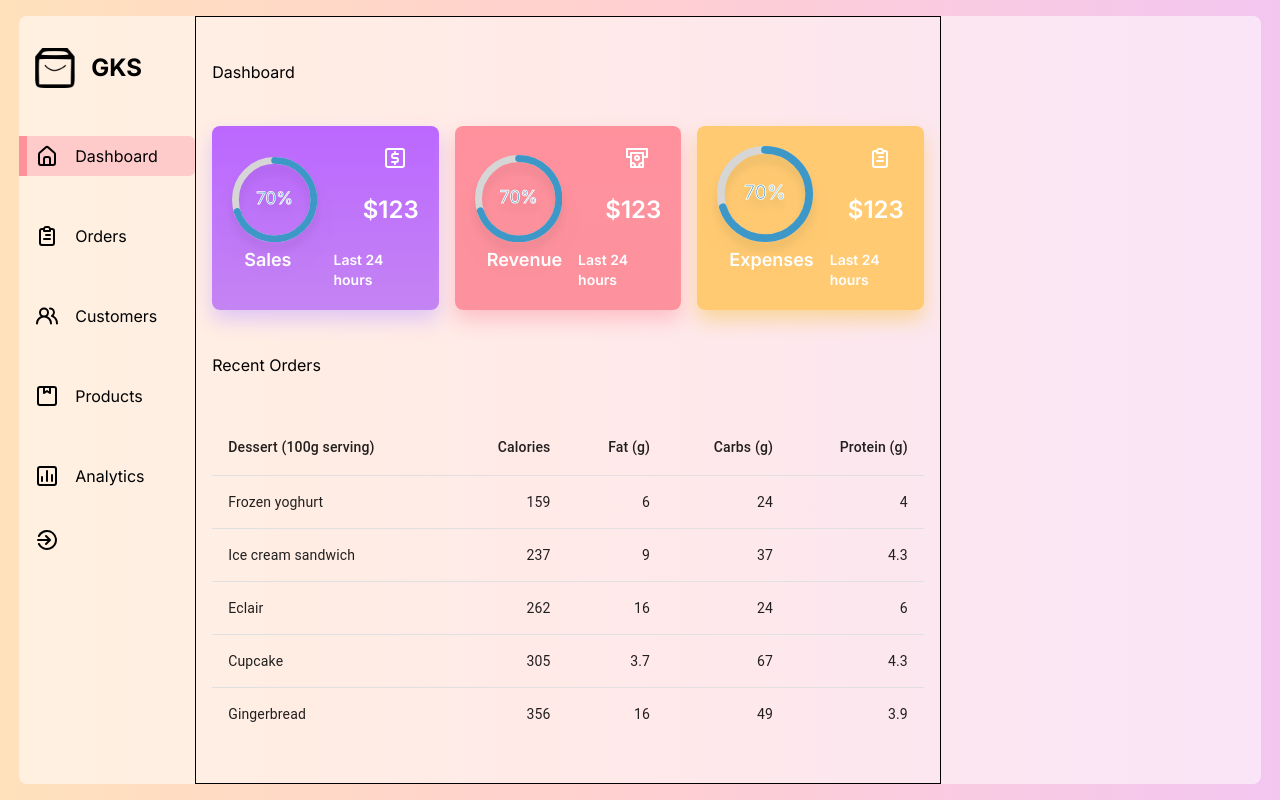
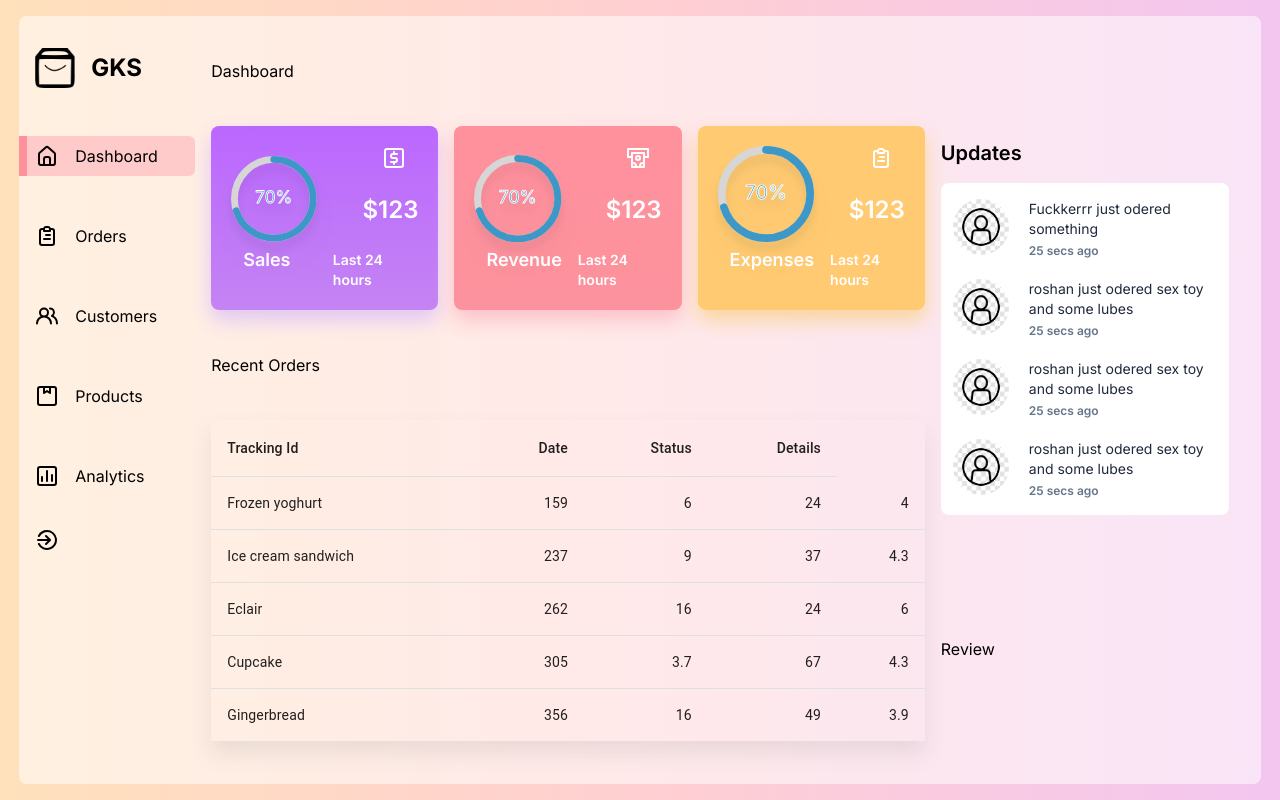
Before and after one commit to rossiKellss/admin-panel, a React (Vite) app: page / in a window 1280 px wide. Built offline with nearby package versions, Linux system fonts and the light colour scheme.

Commit message:
update section designed

```diff
--- a/src/App.jsx
+++ b/src/App.jsx
@@ -1,5 +1,6 @@
 import Sidebar from "./components/Sidebar"
 import Dashboard from "./Main/Dashboard"
+import RightSide from "./RightSide/RightSide"
 
 function App() {
 
@@ -9,6 +10,7 @@ function App() {
       <div className="grid grid-cols-custom-layout w-[97%] min-h-[96vh] bg-glass rounded-lg overflow-hidden">
         <Sidebar/>
         <Dashboard/>
+        <RightSide/>
       </div>
 
     </div>
--- a/src/Data/data.js
+++ b/src/Data/data.js
@@ -8,6 +8,8 @@ import {
     UilUsdSquare
 
 } from "@iconscout/react-unicons"
+
+import user from '../assets/user.png'
 
 export const lists=[
     {
@@ -72,3 +74,35 @@ export const cardsData=[
         ]
     }
 ]
+
+export const updatesData=[
+    {
+        icon:user,
+        name:"Rossi",
+        message:"Fuckkerrr just odered something",
+        time:"2h"
+    },
+    {
+        icon:user,
+        message:"roshan just odered sex toy and some lubes",
+        time:"3h"
+
+
+    },
+    {
+        icon:user,
+        message:"roshan just odered sex toy and some lubes",
+        time:"3h"
+
+
+    },
+    {
+        icon:user,
+        message:"roshan just odered sex toy and some lubes",
+        time:"3h"
+
+
+    },
+
+
+]
--- a/src/Main/Dashboard.jsx
+++ b/src/Main/Dashboard.jsx
@@ -4,7 +4,7 @@ import ProductTable from '../table/Table'
 
 function Dashboard() {
   return (
-    <div className='flex flex-col justify-evenly px-4 border'>
+    <div className='flex flex-col justify-evenly px-4 '>
         <h1>Dashboard</h1>
         <Cards/>
         <h2>Recent Orders</h2>
--- /dev/null
+++ b/src/RightSide/Reviews/Review.jsx
@@ -0,0 +1,9 @@
+
+
+function Review() {
+  return (
+    <div>Review</div>
+  )
+}
+
+export default Review
--- /dev/null
+++ b/src/RightSide/RightSide.jsx
@@ -0,0 +1,14 @@
+import Review from "./Reviews/Review"
+import Updates from "./Updates/Updates"
+
+
+function RightSide() {
+  return (
+    <div className="flex flex-col justify-evenly">
+        <Updates/>
+        <Review/>
+        </div>
+  )
+}
+
+export default RightSide
--- /dev/null
+++ b/src/RightSide/Updates/Updates.jsx
@@ -0,0 +1,27 @@
+import user from "../../assets/user.png";
+import { updatesData } from "../../Data/data";
+function Updates() {
+  return (
+    <div className="flex flex-col gap-4">
+      <div>
+        <h1 className="text-xl font-semibold">Updates</h1>
+      </div>
+      <div className="w-[90%] flex flex-col gap-5 bg-white px-3 py-4 rounded-lg">
+        {updatesData.map((data, index) => {
+          return (
+            <div className="flex items-start gap-5">
+              <img src={user} alt="" className="w-14 rounded-full" />
+
+              <div className="flex flex-col gap-1">
+                <p className="text-sm text-slate-800 ">{data.message}</p>
+                <span className="text-xs font-semibold text-slate-500">25 secs ago</span>
+              </div>
+            </div>
+          );
+        })}
+      </div>
+    </div>
+  );
+}
+
+export default Updates;
--- a/src/table/Table.jsx
+++ b/src/table/Table.jsx
@@ -24,15 +24,16 @@ function createData(name, calories, fat, carbs, protein) {
 
 export default function ProductTable() {
     return (
-    <TableContainer>
+    <TableContainer style={{
+        boxShadow:'0px 13px 20px 0px #80808029'
+    }}>
          <Table sx={{ minWidth: 650 }} aria-label="simple table">
         <TableHead>
           <TableRow>
-            <TableCell>Dessert (100g serving)</TableCell>
-            <TableCell align="right">Calories</TableCell>
-            <TableCell align="right">Fat&nbsp;(g)</TableCell>
-            <TableCell align="right">Carbs&nbsp;(g)</TableCell>
-            <TableCell align="right">Protein&nbsp;(g)</TableCell>
+            <TableCell>Tracking Id</TableCell>
+            <TableCell align="right">Date</TableCell>
+            <TableCell align="right">Status</TableCell>
+            <TableCell align="right">Details</TableCell>
           </TableRow>
         </TableHead>
         <TableBody>
```
Also changed, not shown: src/assets/user.png (added), 1 other file (tests, documents, lock files or other folders).
